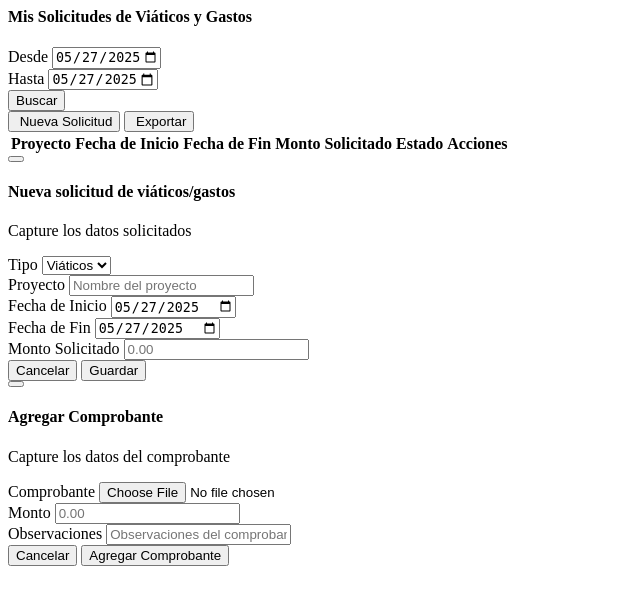
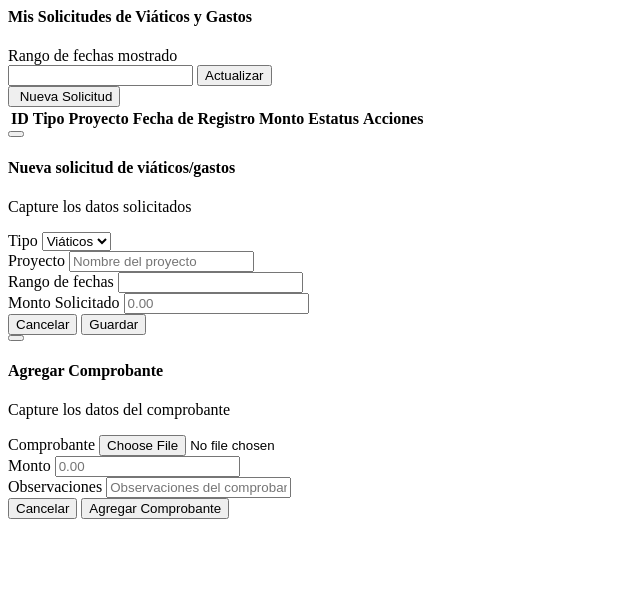
Before and after one commit to JonathanValdezMartinez26/SICOVI, a PHP site: page /views/viaticos_solicitud.php in a window 1280 px wide. Shown: the top 605 px of the page, without its empty margins (0-640 px from the left). Run offline with PHP 8.4, Linux system fonts and the light colour scheme; lists and menus that the app fills with data are empty; some libraries are stand-ins or nearby versions.

Commit message:
Con flatpickr

```diff
--- a/backend/config/configuracion.ini
+++ b/backend/config/configuracion.ini
@@ -1,5 +1,11 @@
 ; Parametros de configuracion para la base de datos
 [database]
+; SERVIDOR             = 18.117.29.228
+; PUERTO               = 1521
+; ESQUEMA              = SICOVI
+; USUARIO              = SICOVI
+; PASSWORD             = SICOVI
+
 SERVIDOR             = 192.168.1.5
 PUERTO               = 1521
 ESQUEMA              = MCM
--- a/backend/controllers/Login.php
+++ b/backend/controllers/Login.php
@@ -122,8 +122,8 @@ class Login extends Controller
         if ($validacion['success'] && count($validacion['datos']) > 0) {
             $datos = $validacion['datos'];
 
-            $_SESSION['usuario'] = $datos['USUARIO'];
-            $_SESSION['nombre'] = $datos['NOMBRE'];
+            $_SESSION['usuario_id'] = $datos['USUARIO_ID'];
+            $_SESSION['usuario_nombre'] = $datos['USUARIO_NOMBRE'];
             $_SESSION['perfil_id'] = $datos['PERFIL_ID'];
             $_SESSION['perfil_nombre'] = $datos['PERFIL_NOMBRE'];
             $_SESSION['sucursal_id'] = $datos['SUCURSAL_ID'];
--- a/backend/core/Database.php
+++ b/backend/core/Database.php
@@ -87,7 +87,7 @@ class Database
     {
         $error = "Error en DB: {$e->getMessage()}\n";
 
-        if ($sql != null) $error .= "Sql: $sql\n";
+        if ($sql != null) $error .= "Query: $sql\n";
         if ($parametros != null) $error .= 'Datos: ' . print_r($parametros, 1);
         //echo $error . "\n";
         return $error;
@@ -102,7 +102,6 @@ class Database
         try {
             $stmt = $this->db->prepare($sql);
             $stmt->execute($parametros);
-            $stmt->execute();
             return $stmt;
         } catch (\PDOException $e) {
             throw new \Exception($this->getError($e, $sql, $parametros));
@@ -143,8 +142,7 @@ class Database
     {
         try {
             $stmt = $this->runQuery($sql, $parametros);
-            return $stmt->lastInsertId();
-            // return $stmt->rowCount();
+            return $stmt->rowCount();
         } catch (\Exception $e) {
             throw $e;
         }
--- a/backend/models/Login.php
+++ b/backend/models/Login.php
@@ -11,8 +11,8 @@ class Login extends Model
     {
         $query = <<<SQL
             SELECT
-                USUARIO.USUARIO
-                , CONCATENA_NOMBRE(PERSONA.NOMBRE, '', PERSONA.APELLIDO_1, PERSONA.APELLIDO_2) AS NOMBRE
+                USUARIO.ID AS USUARIO_ID
+                , GET_NOMBRE_PERSONA(USUARIO.ID) AS USUARIO_NOMBRE
                 , PERFIL.ID AS PERFIL_ID
                 , PERFIL.NOMBRE AS PERFIL_NOMBRE
                 , SUCURSAL.ID AS SUCURSAL_ID
--- a/backend/views/login.php
+++ b/backend/views/login.php
@@ -95,7 +95,7 @@
                                         placeholder="Ingresa la contraseña"
                                         aria-describedby="password" />
                                     <span class="input-group-text cursor-pointer z-5">
-                                        <i class="fa-solid fa-eye"></i>
+                                        <i class="icon-base fa-solid fa-eye"></i>
                                     </span>
                                 </div>
                             </div>
--- a/backend/views/viaticos_solicitud.php
+++ b/backend/views/viaticos_solicitud.php
@@ -1,33 +1,33 @@
 <h4>Mis Solicitudes de Viáticos y Gastos</h4>
 
 <div class="card">
-    <div class="row m-10">
-        <div class="col-8 d-flex flex-row align-items-end justify-content-start">
-            <div class="form-group m-2">
-                <label>Desde</label>
-                <input type="date" id="fechaI" class="form-control" value="<?= date('Y-m-d') ?>" max="<?= date('Y-m-d') ?>">
+    <div class="row justify-content-between m-4">
+        <div class="col-4">
+            <label for="fechasSolicitudes" class="form-label">Rango de fechas mostrado</label>
+            <div class="input-group">
+                <input type="text" id="fechasSolicitudes" class="form-control dob-picker flatpickr-input" readonly="readonly">
+                <a class="input-button" title="toggle" data-toggle>
+                    <i class="icon-calendar"></i>
+                </a>
+                <button id="btnBuscarSolicitudes" class="btn btn-outline-primary">Actualizar</button>
             </div>
-            <div class="form-group m-2">
-                <label>Hasta</label>
-                <input type="date" id="fechaF" class="form-control" value="<?= date('Y-m-d') ?>" max="<?= date('Y-m-d') ?>">
-            </div>
-            <button class="btn btn-primary m-2" id="btnBuscar">Buscar</button>
         </div>
-        <div class="col-4 d-flex align-items-end justify-content-between">
-            <button id="btnAgregar" class="btn btn-info mb-2" data-bs-toggle="modal" data-bs-target="#modalNuevaSolicitud"><i class="fa-solid fa-plus">&nbsp;</i>Nueva Solicitud</button>
-            <button id="btnExportar" class="btn btn-success mb-2"><i class="fa-solid fa-file-excel">&nbsp;</i>Exportar</button>
+        <div class="col-4 d-flex align-self-end justify-content-end">
+            <button id="btnAgregar" class="btn btn-info" data-bs-toggle="modal" data-bs-target="#modalNuevaSolicitud"><i class="fa-solid fa-plus">&nbsp;</i>Nueva Solicitud</button>
+            <!-- <button id="btnExportar" class="btn btn-success mb-2"><i class="fa-solid fa-file-excel">&nbsp;</i>Exportar</button> -->
         </div>
     </div>
 
-    <div class="card-datatable">
-        <table id="historialSolicitudes" class="table table-bordered table-striped">
+    <div class="card-datatable pt-0">
+        <table id="historialSolicitudes" class="table table-bordered datatables-basic">
             <thead>
                 <tr>
+                    <th>ID</th>
+                    <th>Tipo</th>
                     <th>Proyecto</th>
-                    <th>Fecha de Inicio</th>
-                    <th>Fecha de Fin</th>
-                    <th>Monto Solicitado</th>
-                    <th>Estado</th>
+                    <th>Fecha de Registro</th>
+                    <th>Monto</th>
+                    <th>Estatus</th>
                     <th>Acciones</th>
                 </tr>
             </thead>
@@ -41,7 +41,6 @@
 <div class="modal fade" id="modalNuevaSolicitud" tabindex="-1" aria-hidden="true">
     <div class="modal-dialog modal-lg modal-simple">
         <div class="modal-content">
-
             <div class="modal-body">
                 <button type="button" class="btn-close" data-bs-dismiss="modal" aria-label="Close"></button>
                 <div class="text-center mb-6">
@@ -49,26 +48,25 @@
                     <p class="address-subtitle">Capture los datos solicitados</p>
                 </div>
                 <div class="row gy-2">
-                    <div id="grpTipoSolicitud" class="form-group col-4">
+                    <div class="form-group col-3">
                         <label for="tipoSolicitud">Tipo</label>
                         <select class="form-select" id="tipoSolicitud">
                             <option value="1">Viáticos</option>
                             <option value="2">Gastos</option>
                         </select>
                     </div>
-                    <div id="grpProyecto" class="form-group col-12">
+                    <div class="form-group col-9">
                         <label for="proyecto">Proyecto</label>
                         <input type="text" id="proyecto" class="form-control" placeholder="Nombre del proyecto">
                     </div>
-                    <div id="grpFechaI" class="form-group col-4">
-                        <label for="fechaI">Fecha de Inicio</label>
-                        <input type="date" id="fechaI" class="form-control" value="<?= date('Y-m-d') ?>">
+                    <div class="form-group col-5">
+                        <label for="fechasNuevaSolicitud" class="form-label">Rango de fechas</label>
+                        <input type="text" id="fechasNuevaSolicitud" class="form-control dob-picker flatpickr-input" readonly="readonly">
+                        <a class="input-button" title="toggle" data-toggle>
+                            <i class="fa-solid fa-calendar-days"></i>
+                        </a>
                     </div>
-                    <div id="grpFechaF" class="form-group col-4">
-                        <label for="fechaF">Fecha de Fin</label>
-                        <input type="date" id="fechaF" class="form-control" value="<?= date('Y-m-d') ?>">
-                    </div>
-                    <div id="grpMontoVG" class="form-group col-4">
+                    <div class="form-group col-4">
                         <label id="lblMontoVG" for="montoVG">Monto Solicitado</label>
                         <input type="text" id="montoVG" class="form-control" placeholder="0.00">
                     </div>
@@ -86,18 +84,17 @@
                                     <th>Acciones</th>
                                 </tr>
                             </thead>
-                            <tbody>
+                            <tbody id="tbodyComprobantes">
+                            </tbody>
+                            <tfoot>
                                 <tr>
-                                    <td></td>
-                                    <td></td>
-                                    <td></td>
-                                    <td>
+                                    <td colspan="4" class="text-center">
                                         <button type="button" id="btnAgregarComprobante" class="btn btn-success btn-sm">
-                                            <i class="fa-solid fa-plus"></i>
+                                            <i class="fa-solid fa-plus">&nbsp;</i>Agregar
                                         </button>
                                     </td>
                                 </tr>
-                            </tbody>
+                            </tfoot>
                         </table>
                     </div>
                 </div>
@@ -123,16 +120,15 @@
                     <p class="address-subtitle">Capture los datos del comprobante</p>
                 </div>
                 <div class="row gy-2">
-                    <div id="grpComprobante" class="form-group col-8">
+                    <div class="form-group col-8">
                         <label for="comprobante">Comprobante</label>
-                        <input type="file" id="comprobante" class="form-control"
-                            placeholder="Seleccione un archivo" accept=".pdf,.jpg,.jpeg,.png">
+                        <input type="file" id="comprobante" class="form-control" accept=".pdf,.jpg,.jpeg,.png">
                     </div>
-                    <div id="grpMontoComprobante" class="form-group col-4">
+                    <div class="form-group col-4">
                         <label for="montoComprobante">Monto</label>
                         <input type="text" id="montoComprobante" class="form-control" placeholder="0.00">
                     </div>
-                    <div id="grpObservacionesComprobante" class="form-group col-12">
+                    <div class="form-group col-12">
                         <label for="observacionesComprobante">Observaciones</label>
                         <input type="text" id="observacionesComprobante" class="form-control"
                             placeholder="Observaciones del comprobante">
```
Also changed, not shown: backend/controllers/Viaticos.php (+139 -48 lines), backend/core/View.php (+19 -17 lines), backend/models/Viaticos.php (+57 -14 lines), public/assets/js/comunes.js, public/assets/js/flatpickr_es.js (added).
